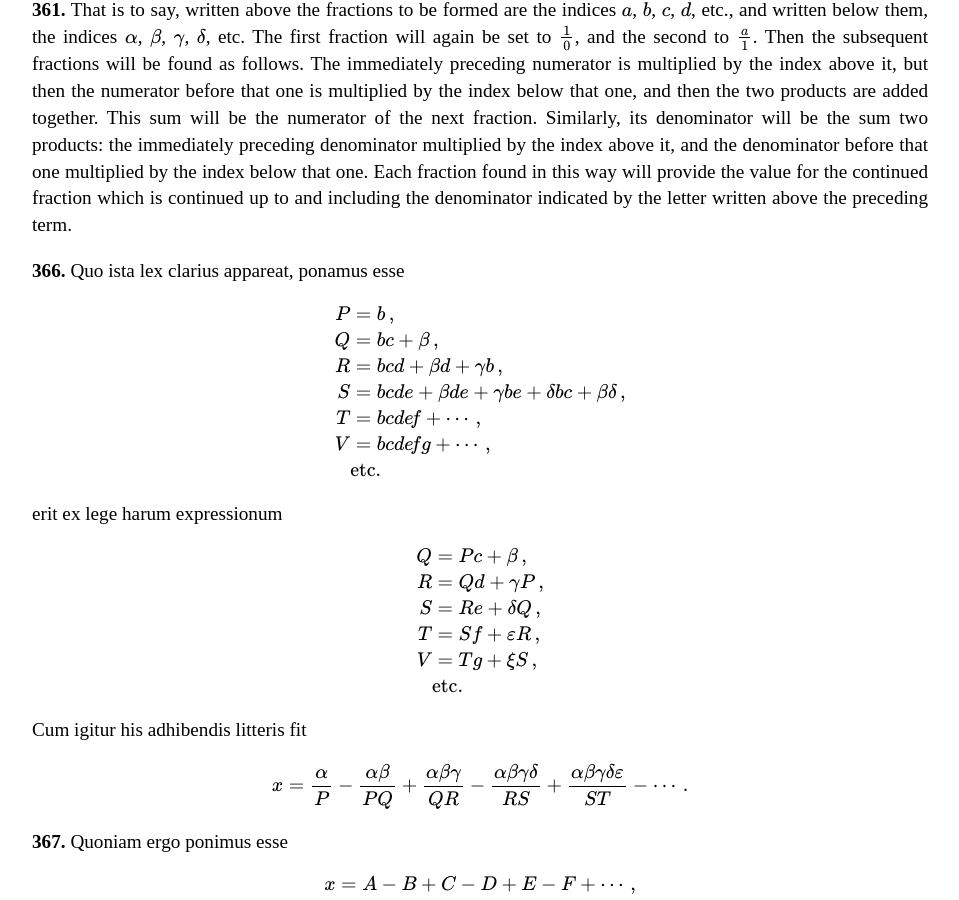
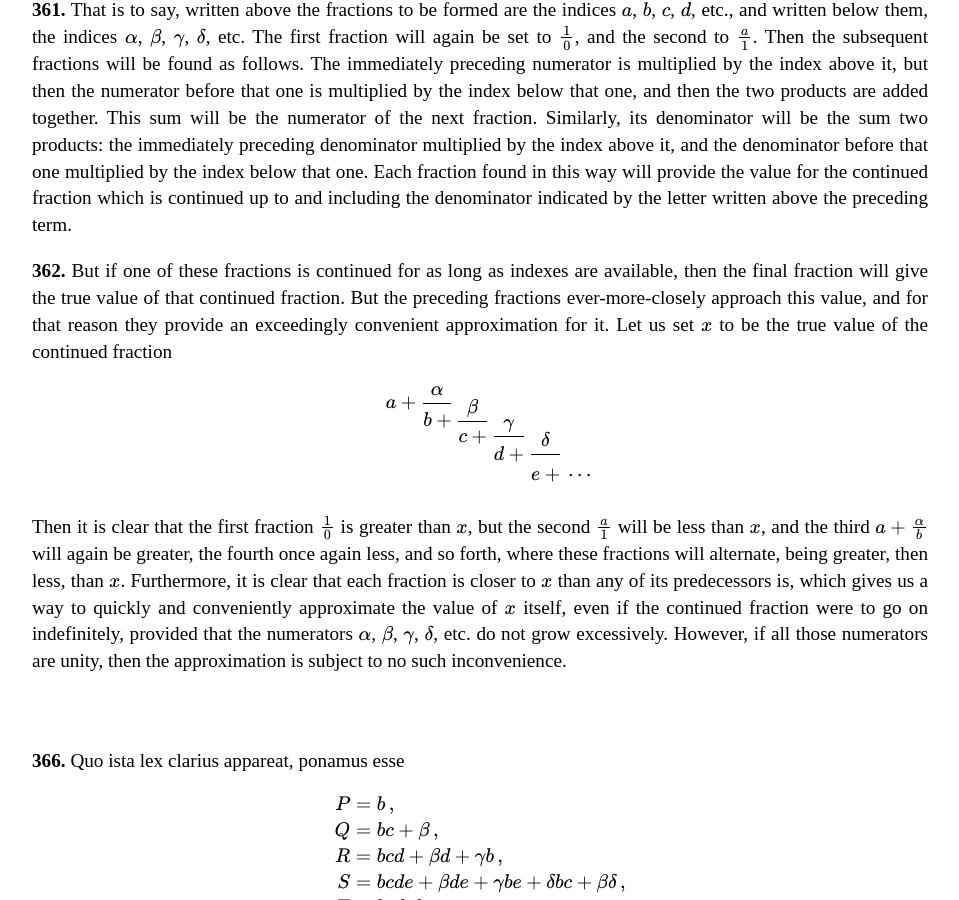
Before and after one commit to ttdoucet/ttdoucet.github.io, a Jekyll site: the page built from euler/e101-en.html, in a window 1280 px wide and 900 px high, scrolled down 2598 px. Shown: the whole window, without its empty margins (160-1119 px from the left). Built offline with Jekyll 4.4.1, drawn with Linux system fonts in a browser that asks for light colours; formulas are drawn with MathJax 3.

Commit message:
Translated p362 of e101.

```diff
--- a/euler/e101-en.html
+++ b/euler/e101-en.html
@@ -166,6 +166,40 @@ continued fraction
 which is continued up to and including the denominator
 indicated by the letter written above the preceding term.
 
+<p><esec>362.</esec>
+
+But if one of these fractions is continued for as long as indexes are
+available, then the final fraction will give the true value of that
+continued fraction.
+
+But the preceding fractions ever-more-closely approach this value, and
+for that reason they provide an exceedingly convenient approximation for it.
+
+Let us set \(x\) to be the true value of the continued fraction
+
+\begin{equation}
+{a + {\cofrac \alpha b {\cofrac \beta c {\cofrac \gamma d {\cofrac \delta e \tailfrac}}}}}
+\end{equation}
+
+Then it is clear that the first fraction \(1\over 0\) is greater than
+\(x\), but the second \(a\over 1\) will be less than \(x\),
+and the third \(a+{\alpha\over b}\) will again be greater,
+the fourth once again less, and so forth, where these
+fractions will alternate, being greater, then less, than \(x\).
+
+Furthermore, it is clear that
+each fraction is closer to  \(x\) than any of its predecessors is,
+which gives us a way to quickly and conveniently approximate the
+value of \(x\) itself, even if the continued fraction
+were to go on indefinitely, provided that the
+numerators \(\alpha\), \(\beta\), \(\gamma\), \(\delta\), etc. do
+not grow excessively.
+However, if all those numerators are unity, then the approximation
+is subject to no such inconvenience.
+
+
+<br><br><br>
+
 <p><esec>366.</esec>
 Quo ista lex clarius appareat, ponamus esse
 
--- a/euler/e101.html
+++ b/euler/e101.html
@@ -157,7 +157,7 @@ ad eum usque denominatorem, qui fractioni antecedenti est inscriptus,
 continuatae inclusive.
 
 <p><esec>362.</esec>
-Quod si ergo hae fractiones eousque continuentur, quoad fractio
+Quod si ergo hae fractiones eousque continuentur quoad fractio
 continua indices suppeditet, tum ultima fractio verum dabit valorem fractionis
 continuae. Praecedentes fractiones vero continuo propius ad hunc valorem accedent,
 ideoque perquam idoneam appropinquationem suggerent.
```
